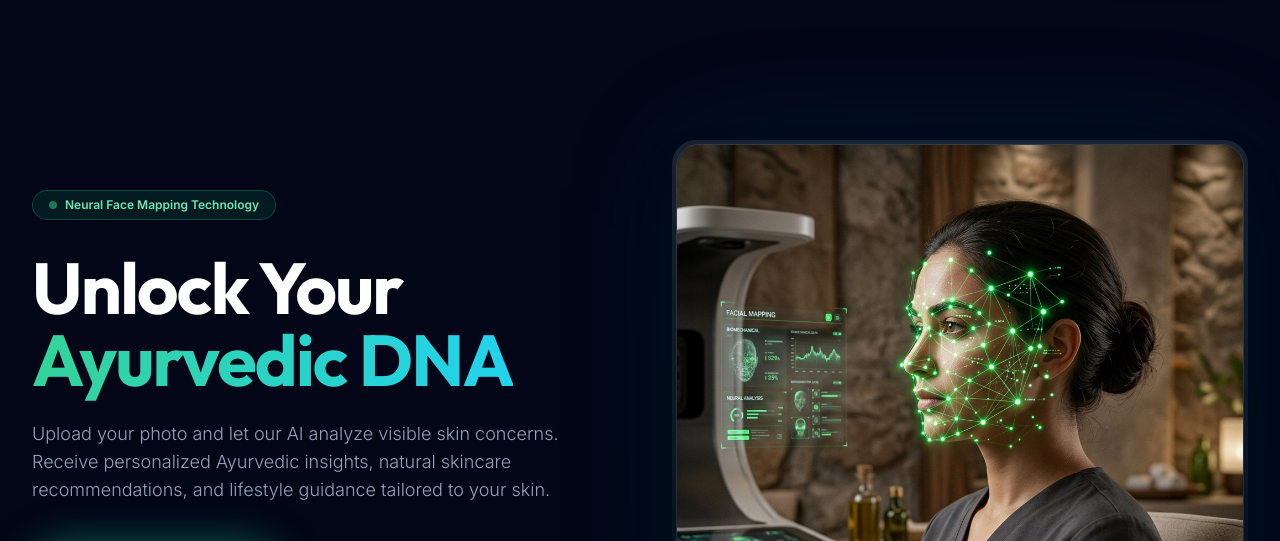
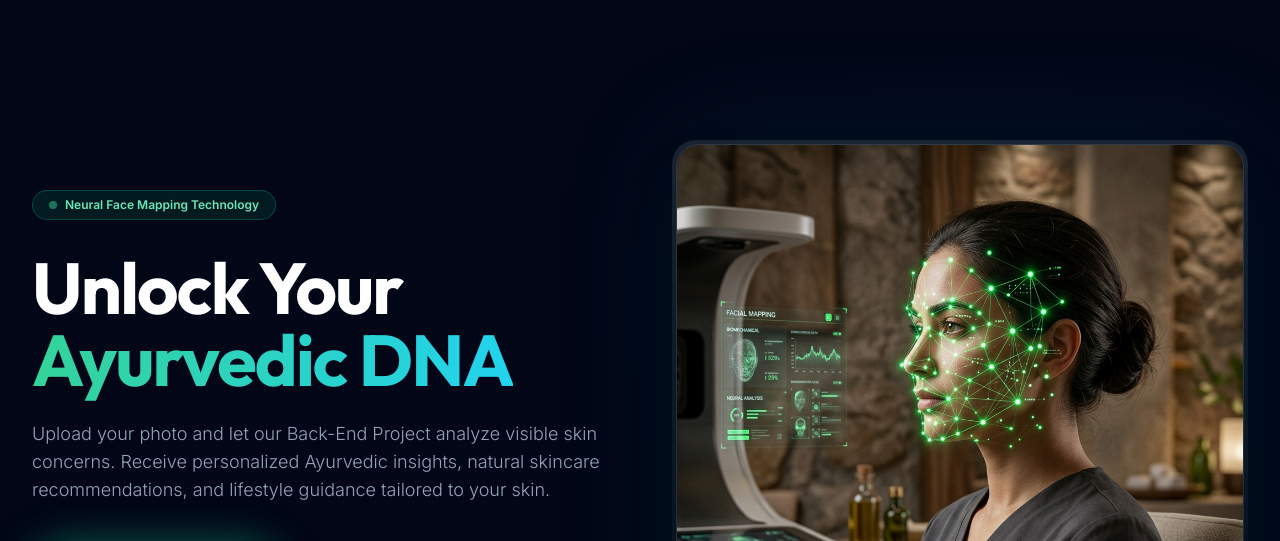
Before and after one commit to PratikSolanke20/solanke.dev, a website: page index.html in a window 1280 px wide. Shown: the part 84-625 px from the top of the page. Drawn offline with nearby package versions, Linux system fonts and the light colour scheme.

Commit message:
Update description to reference Back-End Project

```diff
--- a/index.html
+++ b/index.html
@@ -120,7 +120,7 @@
                             <span class="text-transparent bg-clip-text bg-gradient-to-r from-emerald-400 to-cyan-400">Ayurvedic DNA</span>
                         </h1>
                         <p class="mt-6 text-lg text-slate-400 max-w-2xl mx-auto lg:mx-0 font-light">
-                            Upload your photo and let our AI analyze visible skin concerns. Receive personalized Ayurvedic insights, natural skincare recommendations, and lifestyle guidance tailored to your skin.
+                            Upload your photo and let our  Back-End Project analyze visible skin concerns. Receive personalized Ayurvedic insights, natural skincare recommendations, and lifestyle guidance tailored to your skin.
                         </p>
 
                         <!-- Magnetic Hero CTA -->
```
